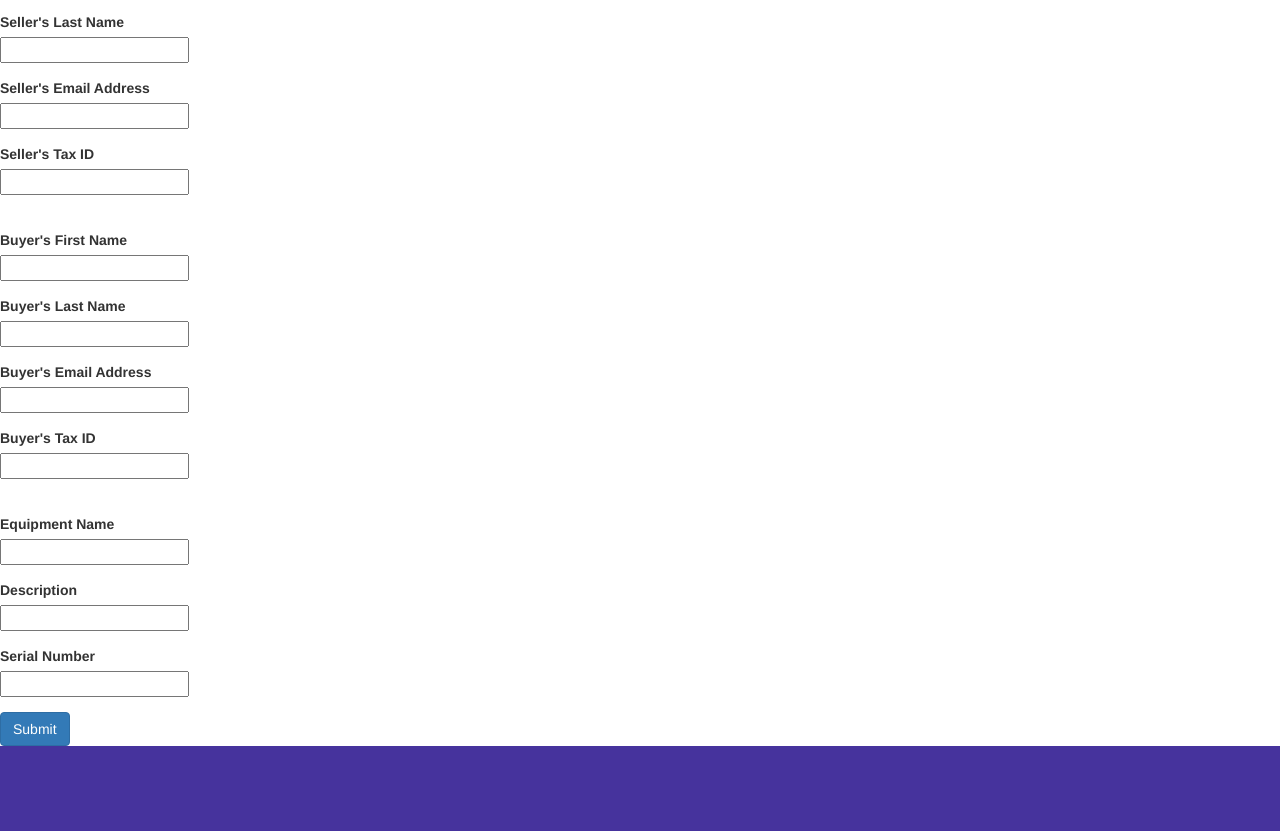
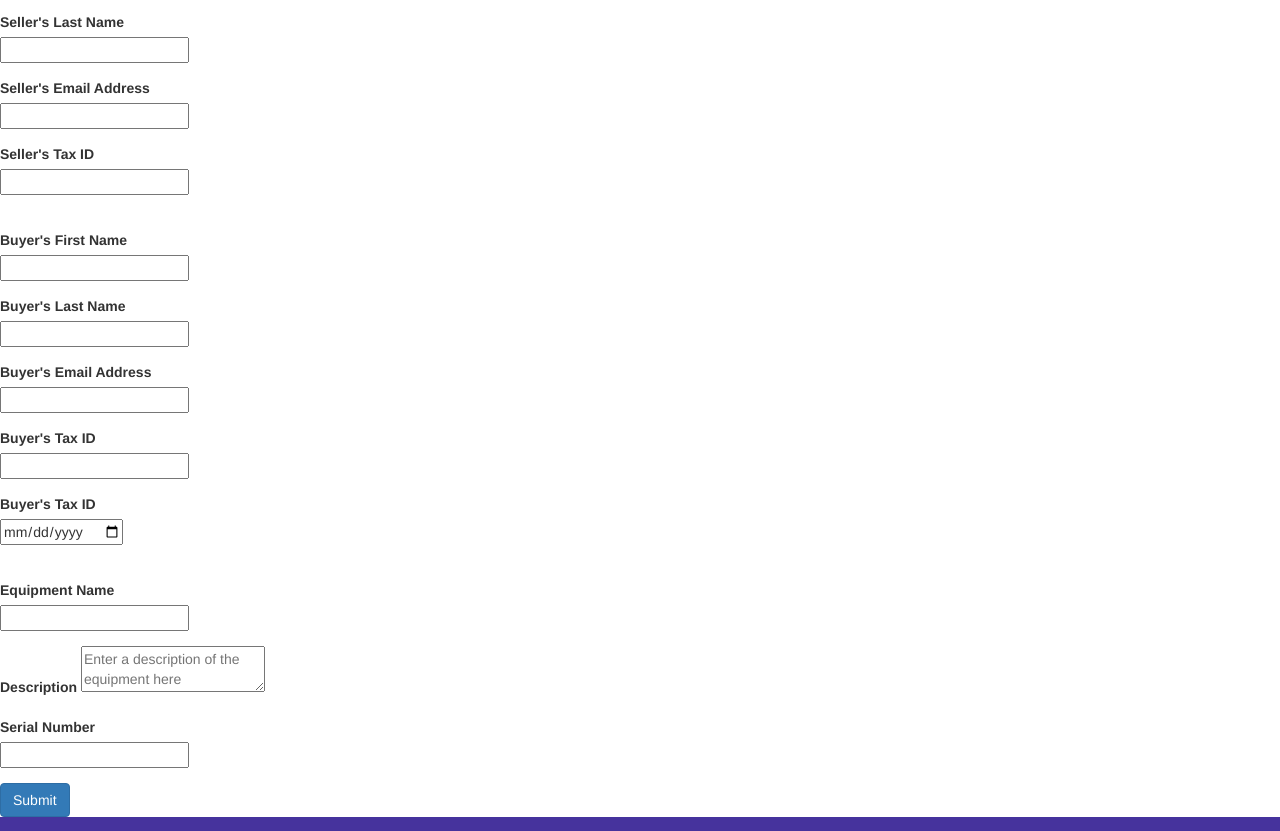
Before and after one commit to enlore/surpriesless, a website: page static/submit-purchase/index.html in a window 1280 px wide. Shown: the part 129-960 px from the top of the page. Before the commit the page ends 889 px from the top, so only its background shows below. Drawn offline with nearby package versions, Linux system fonts and the light colour scheme.

Commit message:
revised form

```diff
--- a/static/submit-purchase/index.html
+++ b/static/submit-purchase/index.html
@@ -41,7 +41,11 @@
             </div>
             <div class="form-group">
                 <label for="buyertaxid">Buyer's Tax ID</label>
-                <input name="buyertaxid" type="number"  id="buyertaxid">
+                <input name="buyertaxid" type="number" id="buyertaxid">
+            </div>
+            <div class="form-group">
+                <label for="transactiondate">Buyer's Tax ID</label>
+                <input name="transactiondate" type="date" id="transactiondate">
             </div>
             <br>
             <div class="form-group">
@@ -50,7 +54,7 @@
             </div>
             <div class="form-group">
                 <label for="equipmentdescription">Description</label>
-                <input name="equipmentdescription" type="text"  id="equipmentdescription">
+                <textarea name="equipmentdescription" id="equipmentdescription" placeholder="Enter a description of the equipment here"></textarea>
             </div>
             <div class="form-group">
                 <label for="equipmentserial">Serial Number</label>
```
